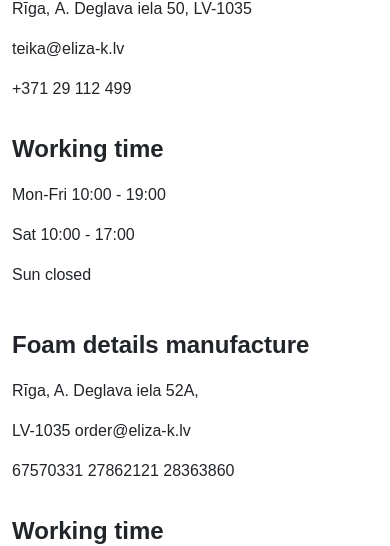
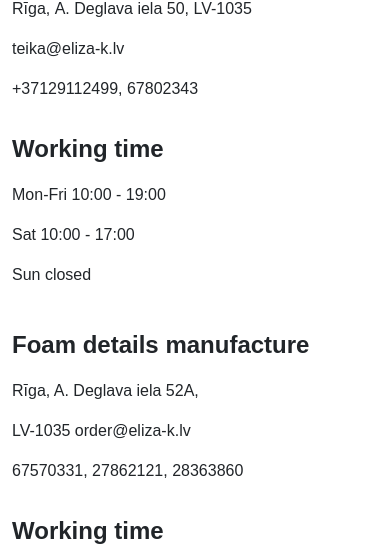
Before and after one commit to werdillo/react-eliza, a React (Create React App) app: page /contacts in a window 390 px wide. Shown: the part 240-786 px from the top of the page. Built offline with nearby package versions, Linux system fonts and the light colour scheme; a web font is replaced by a local one.

Commit message:
new phone number

```diff
--- a/src/Pages/Contacts.js
+++ b/src/Pages/Contacts.js
@@ -17,9 +17,7 @@ export default function Contacts() {
 						<p className='place-title special'>{t("Pages.contacts.salon")}</p>
 						<p className='place-text'>Rīga, А. Deglava iela 50, LV-1035</p>
 						<p className='place-text'>teika@eliza-k.lv</p>
-						<p className='place-text'>+371 29 112 499</p>
-						<p className='place-text'></p>
-						<p className='place-text'></p>
+						<p className='place-text'>+37129112499, 67802343</p>
 						<p className='place-title work-time'>{t("Pages.contacts.working-time")}</p>
 						<p className='place-text'>{t("Pages.contacts.working-days")} 10:00 - 19:00</p>
 						<p className='place-text'>{t("Pages.contacts.sat")} 10:00 - 17:00</p>
@@ -31,9 +29,7 @@ export default function Contacts() {
 						<p className='place-title special'>{t("Pages.contacts.porolon")}</p>
 						<p className='place-text'>Rīga, A. Deglava iela 52A,</p>
 						<p className='place-text'>LV-1035 order@eliza-k.lv</p>
-						<p className='place-text'> 67570331 27862121 28363860</p>
-						<p className='place-text'></p>
-						<p className='place-text'></p>
+						<p className='place-text'>67570331, 27862121, 28363860</p>
 						<p className='place-title work-time'>{t("Pages.contacts.working-time")}</p>
 						<p className='place-text'>{t("Pages.contacts.working-days")} 8:30 - 16:00</p>
 						<p className='place-text'>{t("Pages.contacts.breaktime")} 12:00 - 13:00</p>
```
